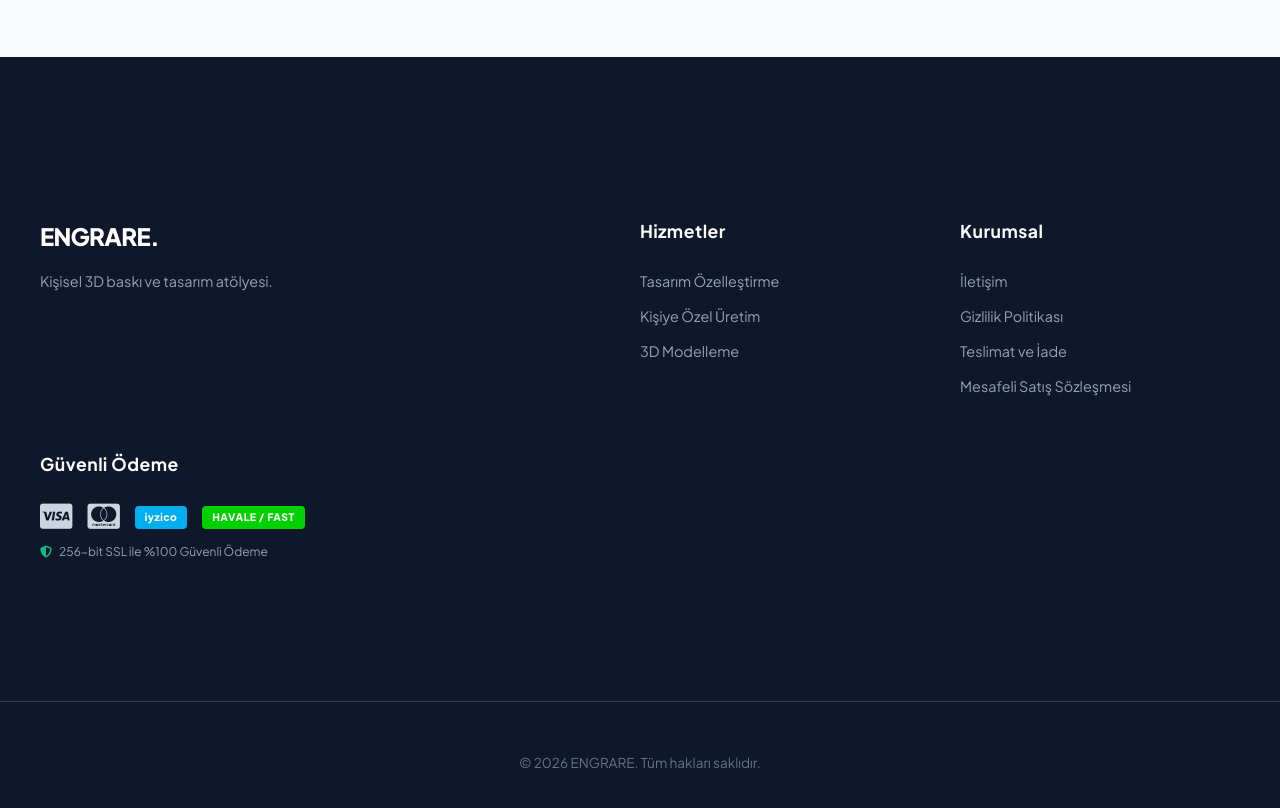
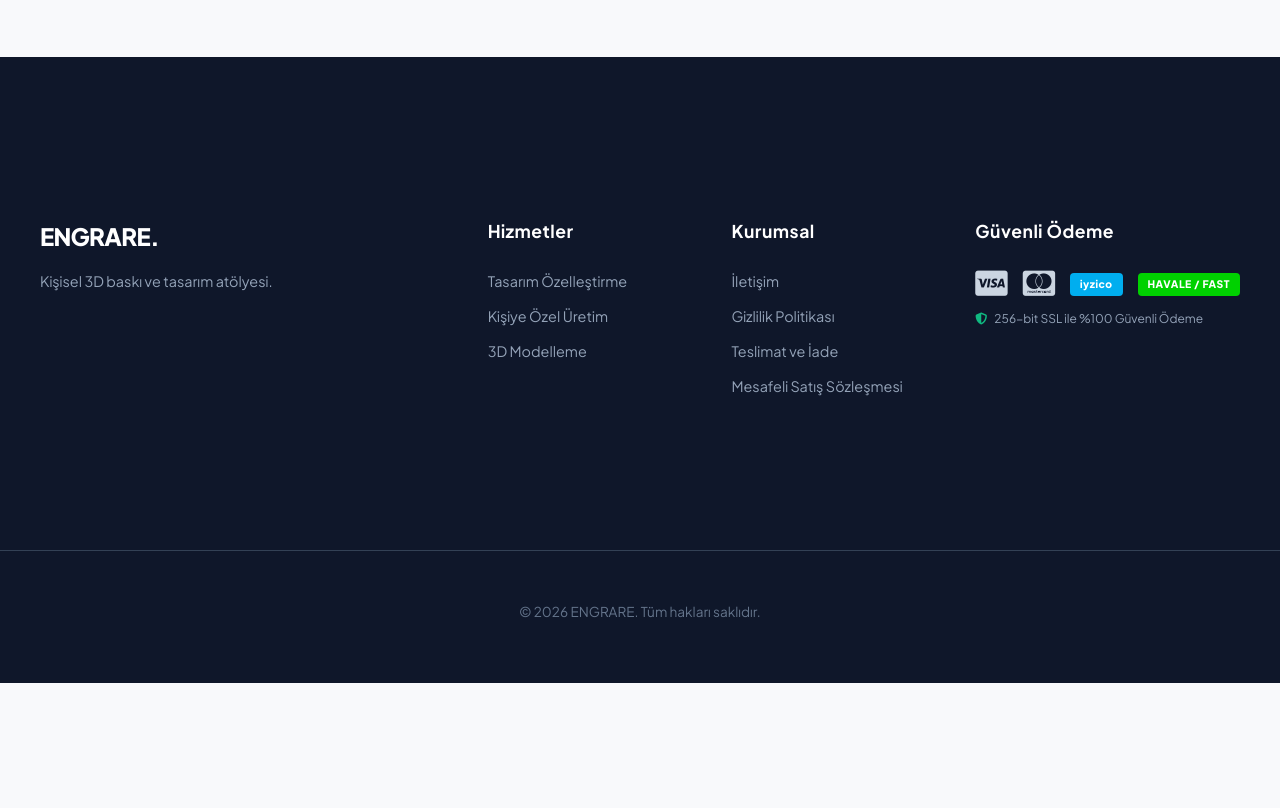
Before and after one commit to engrare/3d, a plain HTML site: page index.html in a window 1280 px wide. Shown: the part 2280-3088 px from the top of the page. After the commit the page ends 2963 px from the top, so only its background shows below. Drawn offline with nearby package versions, Linux system fonts and the light colour scheme.

Commit message:
Update myStyle.css

```diff
--- a/myStyle.css
+++ b/myStyle.css
@@ -446,7 +446,7 @@ button.btn-sm:not(.primary):not(.secondary) {
 /* --- FOOTER --- */
 .cta-section { background: #F1F5F9; padding: 80px 0; border-top: 1px solid var(--border); }
 .main-footer { background: #0F172A; color: white; padding: 80px 0 40px 0; }
-.footer-grid { display: grid; grid-template-columns: 2fr 1fr 1fr; gap: 40px; }
+.footer-grid { display: grid; grid-template-columns: 2fr 1fr 1fr 1fr; gap: 40px; }
 .footer-col h5 { color: white; margin-bottom: 25px; font-size: 1.1rem; font-weight: 700; letter-spacing: 0.5px; }
 .footer-col ul { list-style: none; }
 .footer-col ul li { color: #94A3B8; margin-bottom: 12px; cursor: pointer; transition: 0.2s; font-size: 0.9rem; }
```
